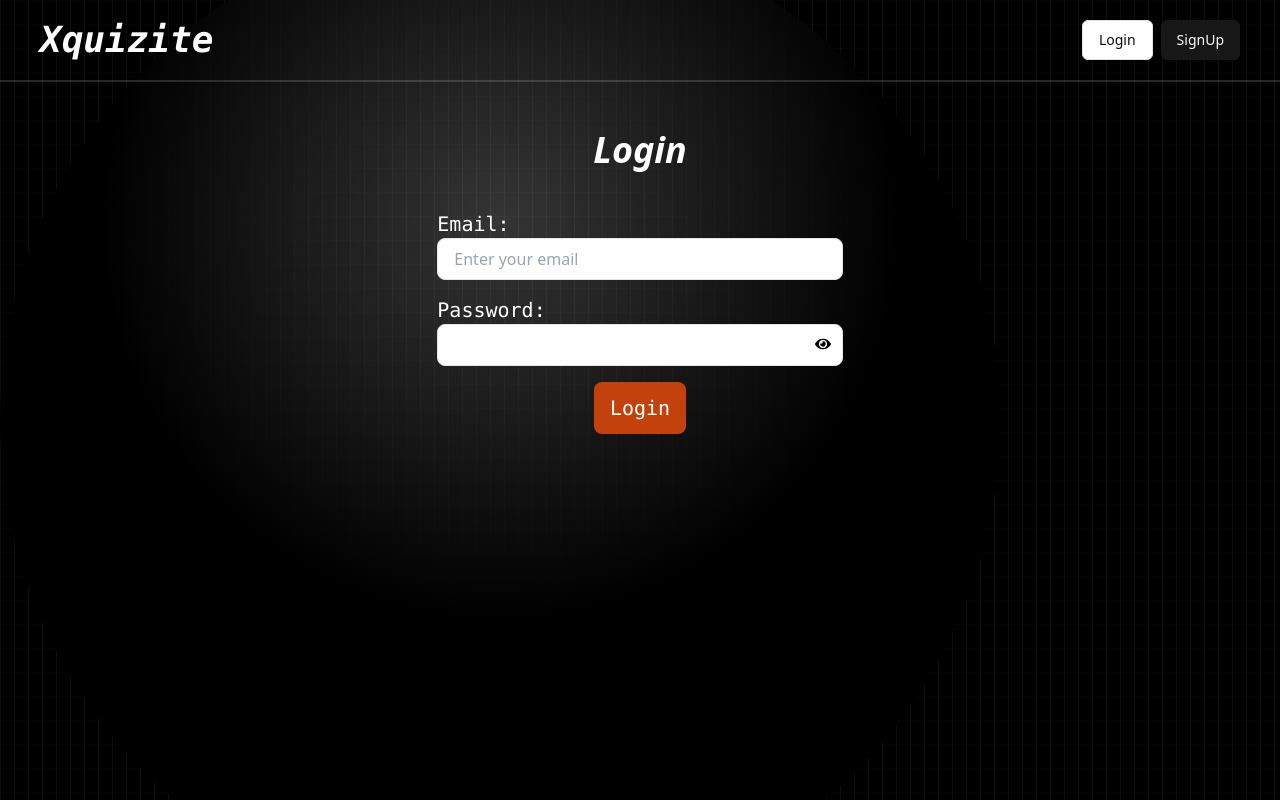
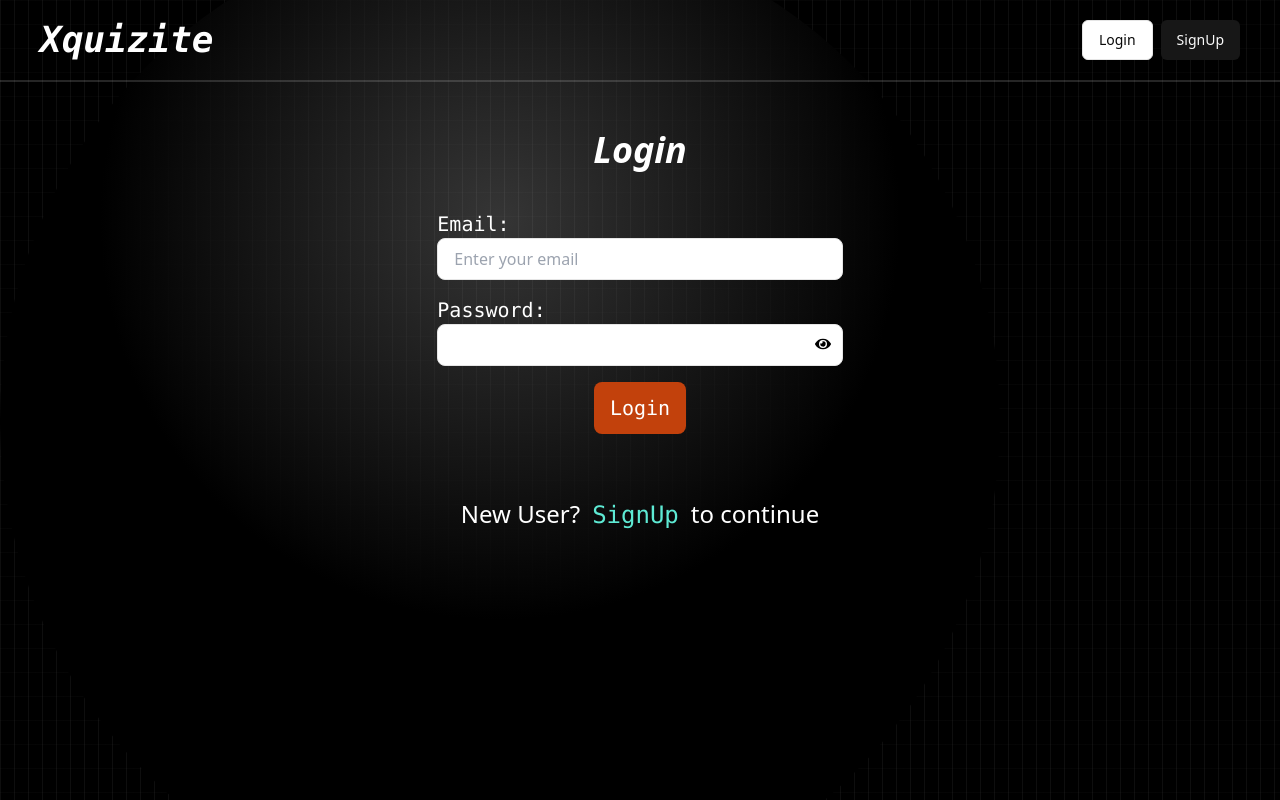
Before and after one commit to ayyush08/Xquiz-it, a React (Vite) app in the folder client/: page /login in a window 1280 px wide. Built offline with nearby package versions, Linux system fonts and the light colour scheme.

Commit message:
Added signup navigation on login

```diff
--- a/client/src/pages/Login.jsx
+++ b/client/src/pages/Login.jsx
@@ -2,6 +2,7 @@ import React, { useState } from 'react'
 import { useForm } from 'react-hook-form'
 import { FaEye, FaEyeSlash } from "react-icons/fa";
 import { Button } from '../components/ui/button';
+import { Link } from 'react-router-dom';
 const Login = () => {
   const {
     register,
@@ -20,7 +21,7 @@ const Login = () => {
   }
   return (
     <>
-      <div className='mx-auto p-8'>
+      <div className='p-8'>
         <h1 className='text-4xl text-center font-sans italic text-white font-bold mb-10 m-4'>Login</h1>
         <form className='w-1/3 mx-auto space-y-4' onSubmit={handleSubmit(onSubmit)}>
           <div className=''>
@@ -28,7 +29,7 @@ const Login = () => {
             <input
               placeholder='Enter your email'
               type="email"
-              {...register("email", { required: true})}
+              {...register("email", { required: true })}
               className="w-full px-4 py-2 border rounded-lg focus:outline-none focus:ring-2 focus:ring-cyan-500"
             />
             {errors.email && <div className="text-red-500">Email is required</div>}
@@ -49,7 +50,7 @@ const Login = () => {
               onClick={togglePasswordVisibility}
               className="absolute top-[40px] right-0 pr-3 flex items-center cursor-pointer"
             >
-                            {passwordVisible ? <FaEyeSlash style={{color:'black'}} /> : <FaEye style={{color:'black'}} />}
+              {passwordVisible ? <FaEyeSlash style={{ color: 'black' }} /> : <FaEye style={{ color: 'black' }} />}
             </span>
           </div>
           <div className='flex items-center justify-center'>
@@ -62,7 +63,13 @@ const Login = () => {
             </button>
           </div>
         </form>
-
+        <div className='text-white text-center mt-16 text-2xl mx-auto'>
+          New User?
+          <Link to='/signup' className='mx-3 text-teal-300 font-mono text-2xl hover:underline'>
+            SignUp
+          </Link>
+              to continue
+        </div>
       </div>
     </>
   )
```
Lines whose indentation alone changed are shown as unchanged.
